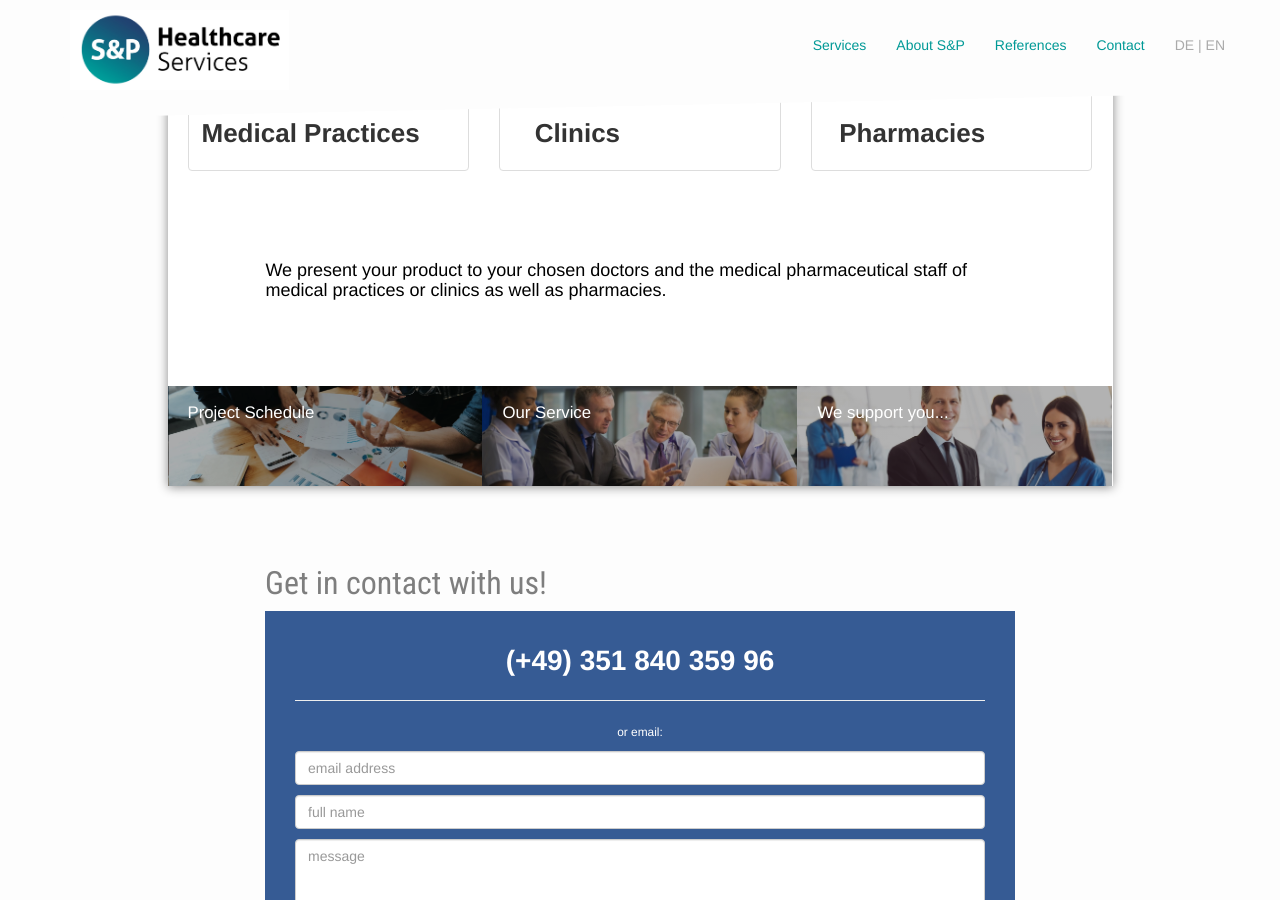
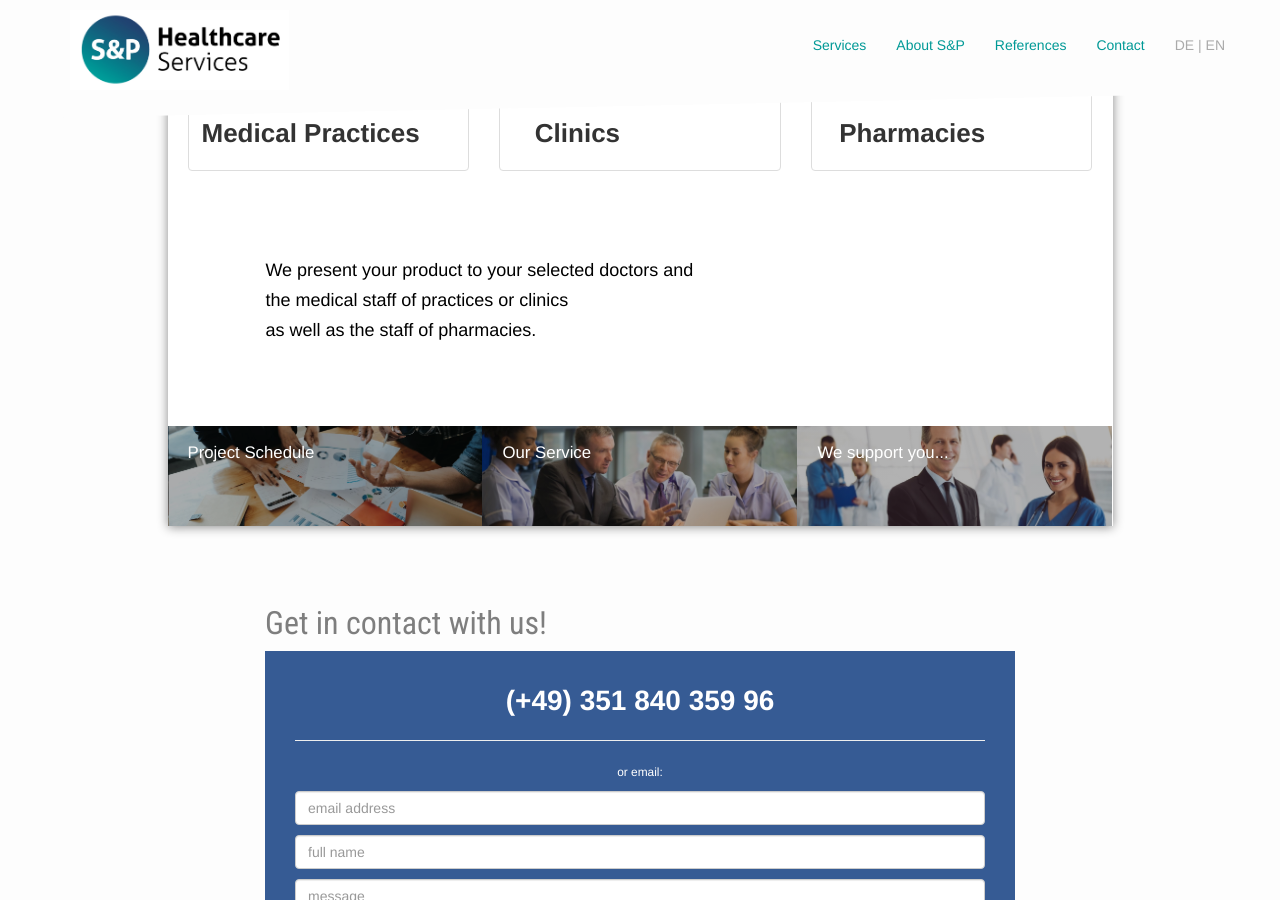
Before and after one commit to samlawski/sp-healthcare, a Jekyll site: the page built from en/who-its-for.html, in a window 1280 px wide and 900 px high, scrolled down 769 px. Built offline with Jekyll 4.4.1, drawn with Linux system fonts in a browser that asks for light colours; nearby versions of some CDN libraries.

Commit message:
Updated 'en/who-its-for.html' via CloudCannon

```diff
--- a/en/who-its-for.html
+++ b/en/who-its-for.html
@@ -36,7 +36,9 @@ title: Our Target Groups
 <div class="row space-before space-after">
   <div class="col-sm-offset-1 col-sm-10">
     <div class="editable">
-      <h4>We present your product to your chosen doctors and the medical pharmaceutical staff of medical practices or clinics as well as pharmacies.</h4>
+      <h4>We present your product to your selected doctors and</h4>
+      <h4>the medical staff of practices or clinics</h4>
+      <h4>as well as the staff of pharmacies.</h4>
     </div>
   </div>
 </div>
```
